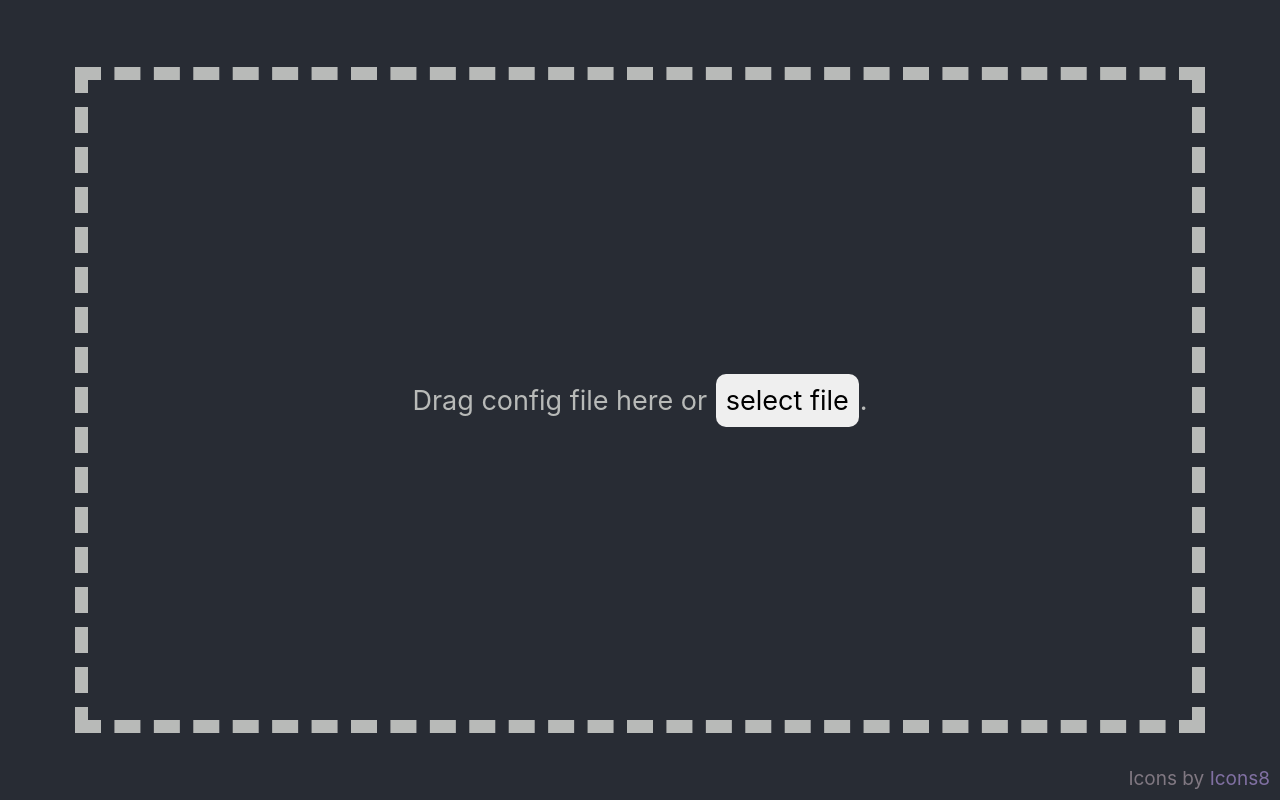
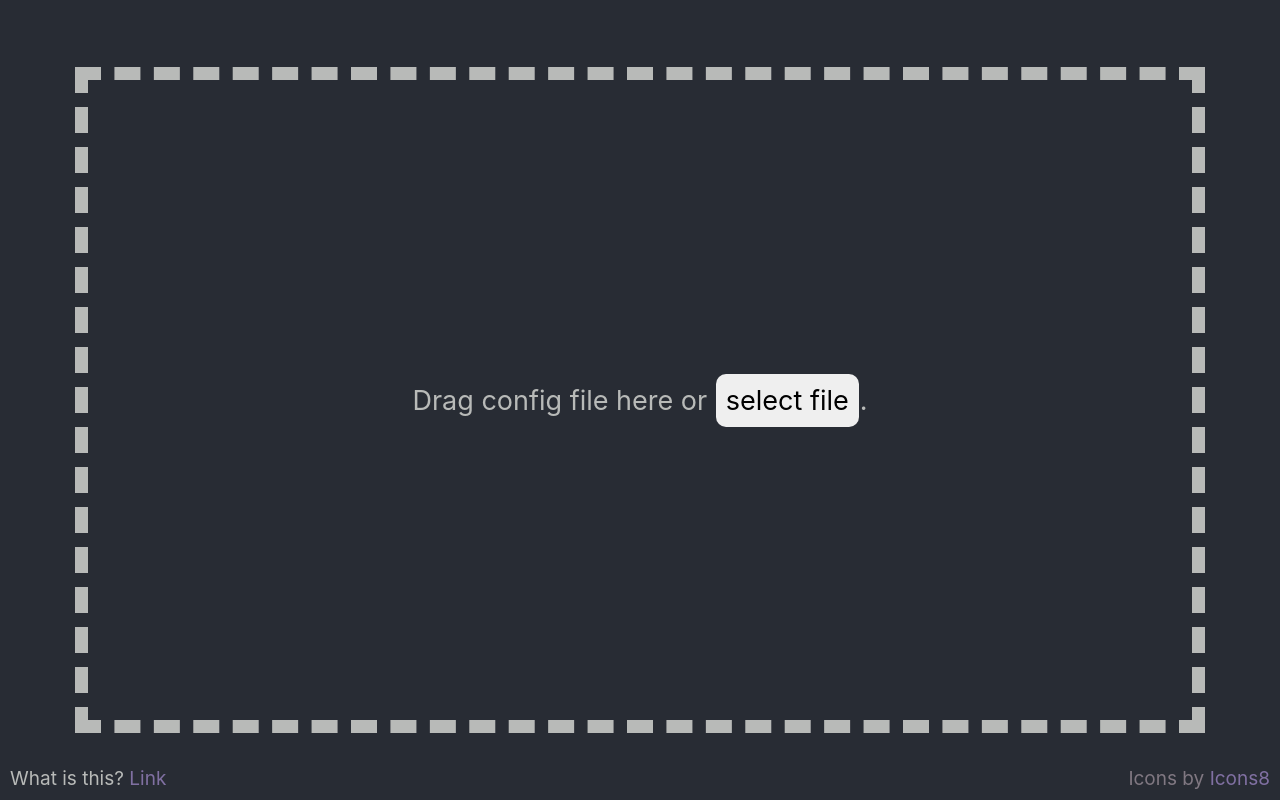
Before and after one commit to relsqui/configurable-generators, a React (Create React App) app: page / in a window 1280 px wide. Built offline with nearby package versions, Linux system fonts and the light colour scheme.

Commit message:
add slightly more help

```diff
--- a/src/App.tsx
+++ b/src/App.tsx
@@ -7,6 +7,8 @@ import { TableConfig } from './tableConfig';
 const defaultConfig: TableConfig = {
   schemaVersion: "0.1.0",
   title: "Configurable",
+  description: "What is this?",
+  link: "https://github.com/relsqui/configurable-generators",
   generators: {},
   tables: {},
   isDefault: true
```
Also changed, not shown: 1 other file (tests, documents, lock files or other folders).
